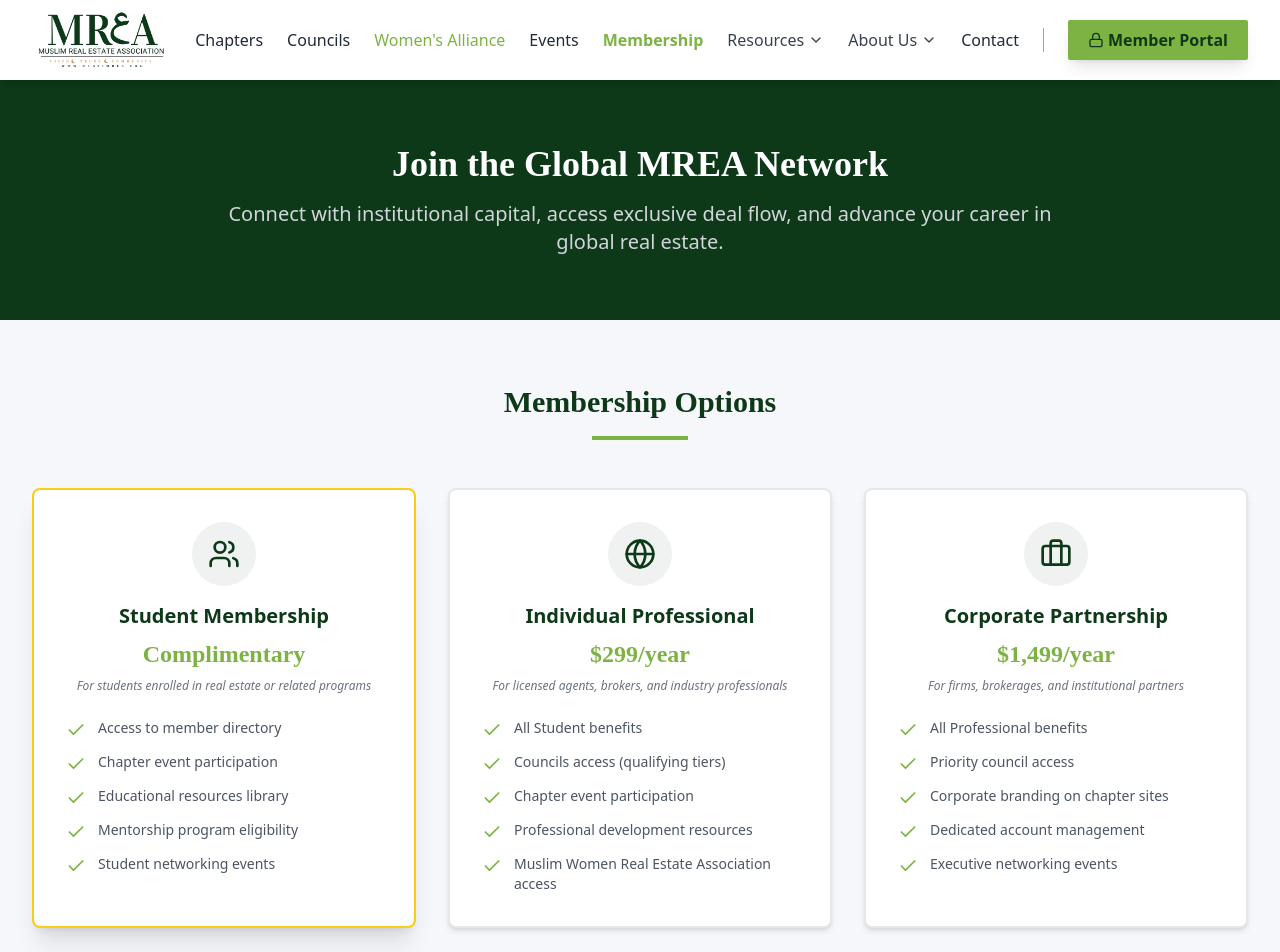
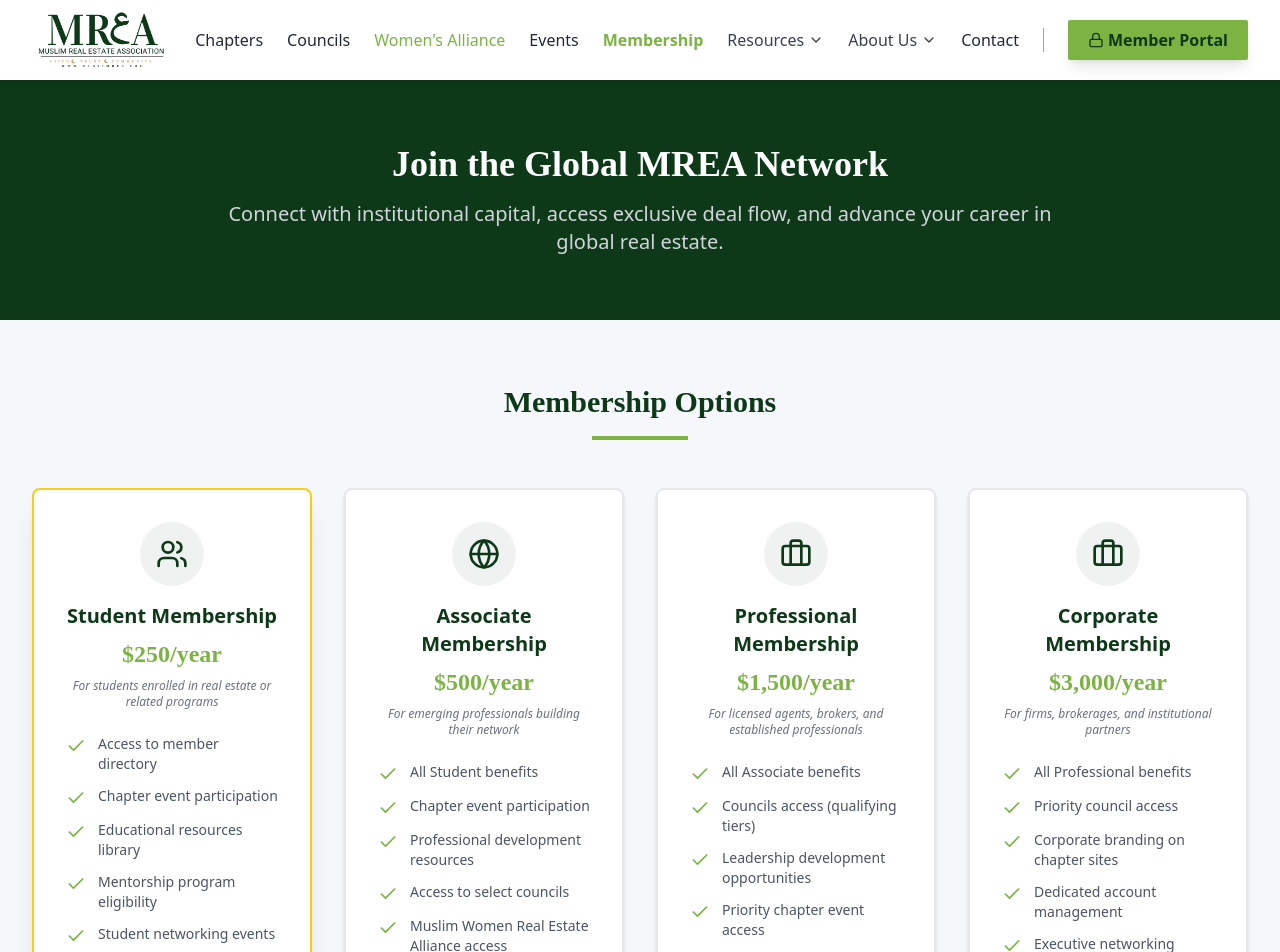
Before and after one commit to DFO-VMFO/MuslimREA-V3, a Next.js app: page /membership in a window 1280 px wide. Shown: the top 952 px of the page. Built offline with nearby package versions, Linux system fonts and the light colour scheme.

Commit message:
Update MREA membership fees on membership page

```diff
--- a/src/app/membership/page.tsx
+++ b/src/app/membership/page.tsx
@@ -15,7 +15,7 @@
 const membershipPlans = [
   {
     name: 'Student Membership',
-    price: 'Complimentary',
+    price: '$250/year',
     features: [
       'Access to member directory',
       'Chapter event participation',
@@ -27,21 +27,34 @@
     badge: 'For students enrolled in real estate or related programs'
   },
   {
-    name: 'Individual Professional',
-    price: '$299/year',
+    name: 'Associate Membership',
+    price: '$500/year',
     features: [
       'All Student benefits',
-      'Councils access (qualifying tiers)',
       'Chapter event participation',
       'Professional development resources',
-      'Muslim Women Real Estate Association access'
+      'Access to select councils',
+      'Muslim Women Real Estate Alliance access'
     ],
     icon: <Globe size={32} />,
-    badge: 'For licensed agents, brokers, and industry professionals'
+    badge: 'For emerging professionals building their network'
   },
   {
-    name: 'Corporate Partnership',
-    price: '$1,499/year',
+    name: 'Professional Membership',
+    price: '$1,500/year',
+    features: [
+      'All Associate benefits',
+      'Councils access (qualifying tiers)',
+      'Leadership development opportunities',
+      'Priority chapter event access',
+      'Professional advocacy resources'
+    ],
+    icon: <Briefcase size={32} />,
+    badge: 'For licensed agents, brokers, and established professionals'
+  },
+  {
+    name: 'Corporate Membership',
+    price: '$3,000/year',
     features: [
       'All Professional benefits',
       'Priority council access',
@@ -79,7 +92,7 @@
               <div className="w-24 h-1 mx-auto mt-4" style={{ backgroundColor: theme.gold }}></div>
             </div>
 
-            <div className="grid grid-cols-1 md:grid-cols-3 gap-8">
+            <div className="grid grid-cols-1 md:grid-cols-2 xl:grid-cols-4 gap-8">
               {membershipPlans.map((plan, index) => (
                 <div
                   key={index}
```
